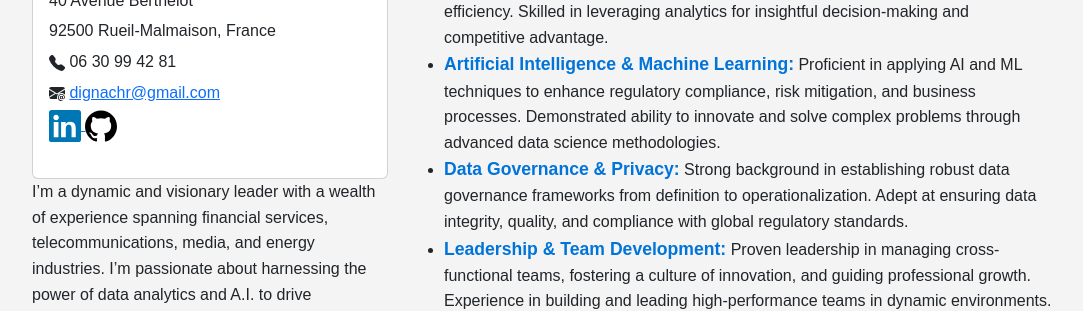
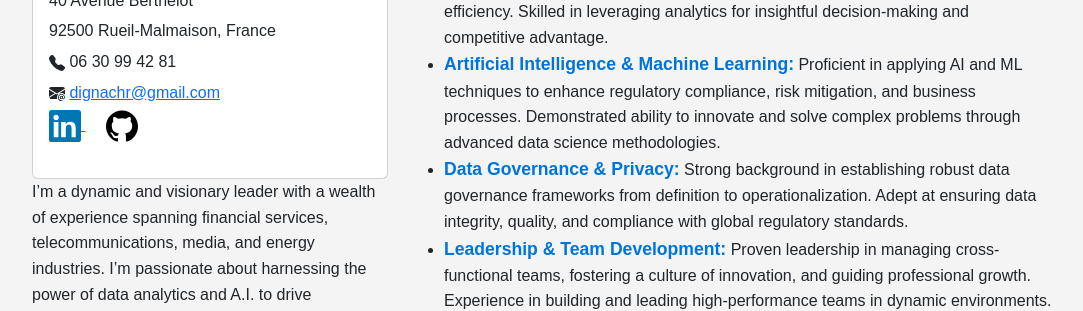
Before and after one commit to cdignam8304/cv, a Jekyll site: the page built from README.md, in a window 1280 px wide. Shown: the part 477-788 px from the top of the page, without its empty margins (50-1133 px from the left). Built offline with Jekyll 4.4.1, drawn with Linux system fonts in a browser that asks for light colours; our own code applies the rules of GitHub Pages for plain Markdown files.

Commit message:
Whitespace between icons

```diff
--- a/_includes/header.html
+++ b/_includes/header.html
@@ -31,6 +31,8 @@
                             <path d="M22.23 0H1.77C.79 0 0 .774 0 1.733V22.27C0 23.23.79 24 1.77 24h20.46c.98 0 1.77-.774 1.77-1.733V1.733C24 .774 23.21 0 22.23 0zM7.08 20.452H3.56V9h3.52v11.452zM5.32 7.672c-1.128 0-2.052-.924-2.052-2.052 0-1.128.924-2.052 2.052-2.052 1.127 0 2.051.924 2.051 2.052 0 1.128-.924 2.052-2.051 2.052zM20.45 20.452h-3.52V14.4c0-1.442-.026-3.298-2.012-3.298-2.013 0-2.32 1.571-2.32 3.196v6.154h-3.52V9h3.38v1.56h.048c.471-.89 1.621-1.829 3.335-1.829 3.566 0 4.224 2.347 4.224 5.398v6.322z"/>
                         </svg>
                     </a>
+
+                    <span style="display: inline-block; width: 16px;"></span> <!-- Add whitespace -->
 
                     <a href="https://github.com/cdignam8304/" target="_blank" rel="noopener noreferrer" title="Visit my GitHub profile">
                         <svg xmlns="http://www.w3.org/2000/svg" viewBox="0 0 24 24" width="32" height="32" fill="black">
```
